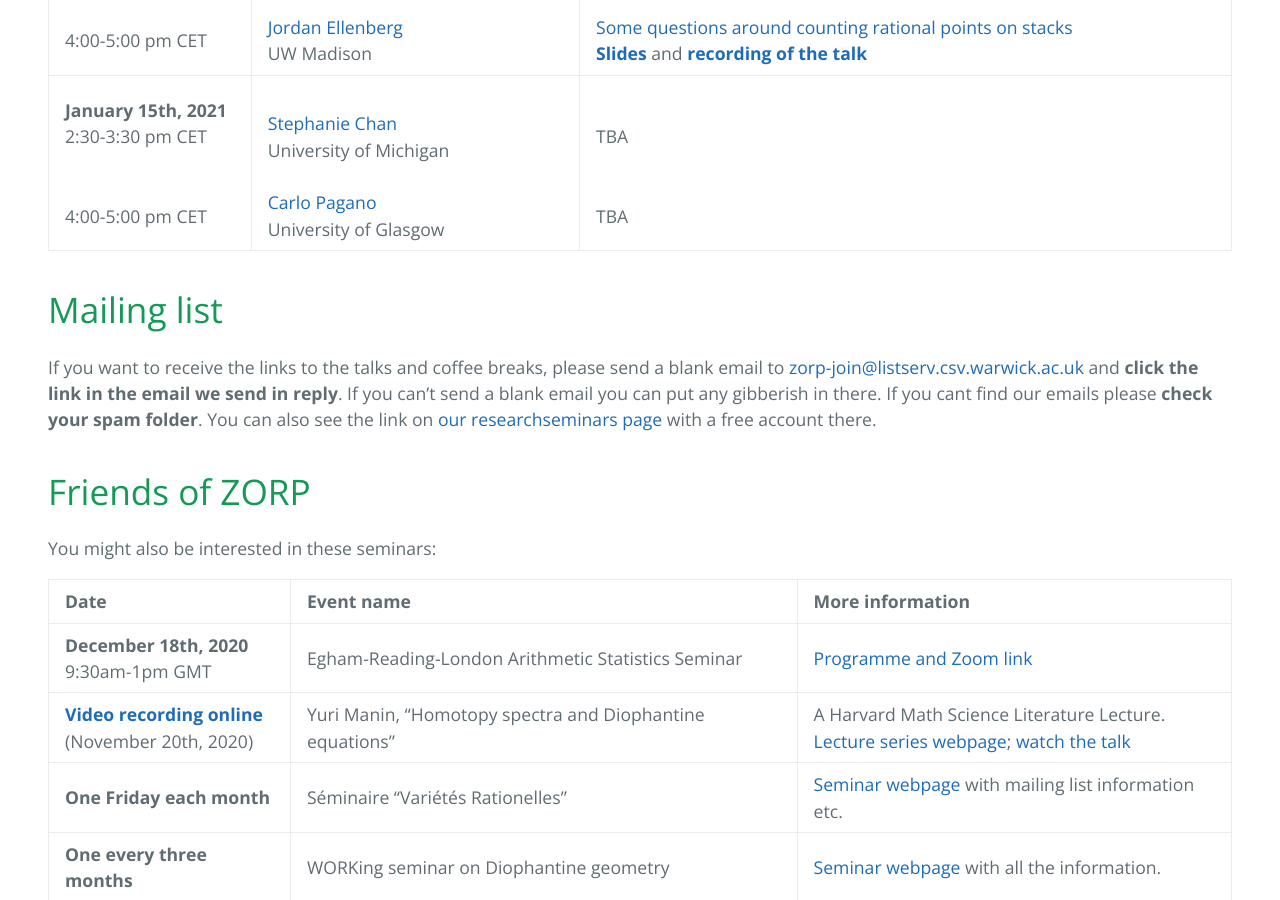
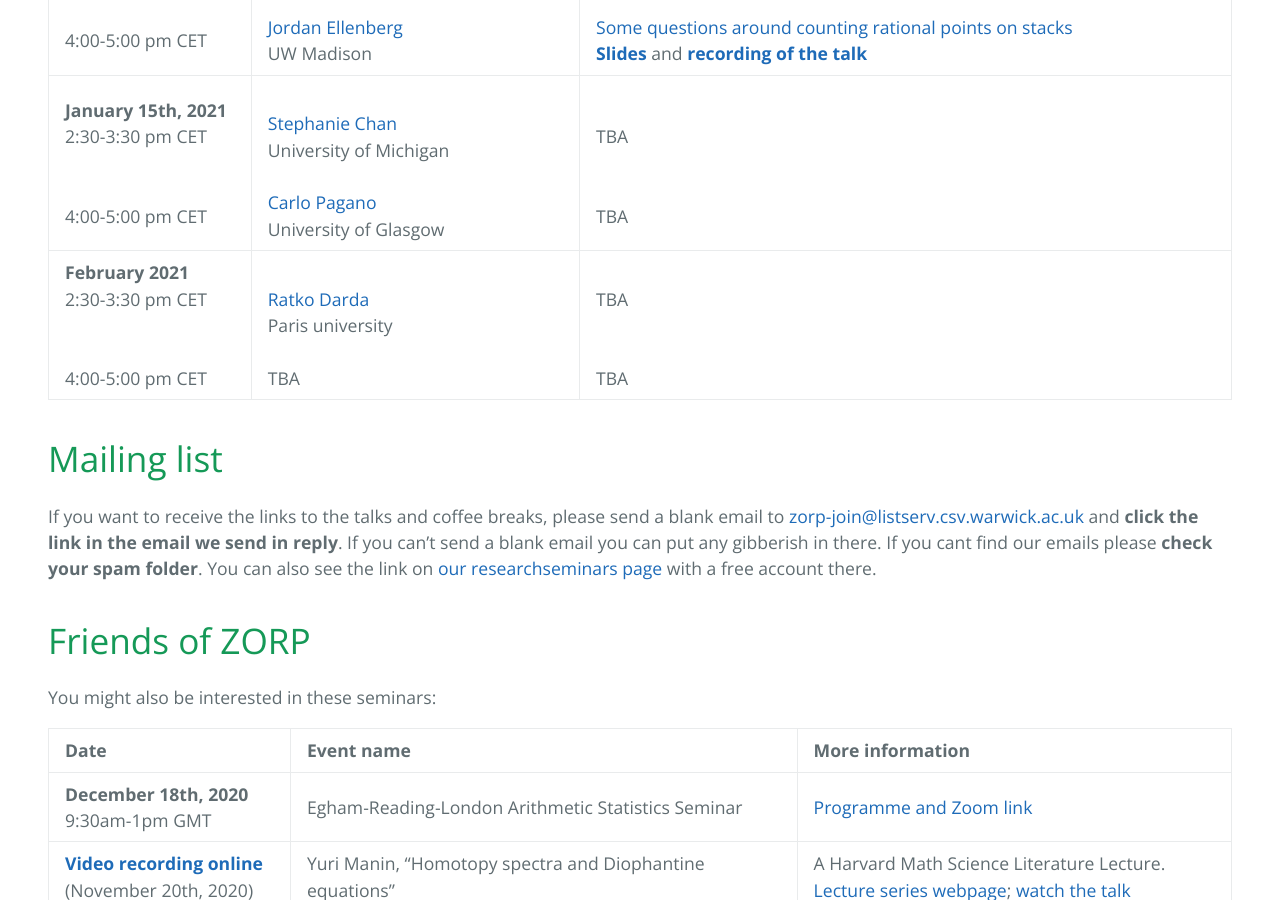
Before and after one commit to zoom-on-rational-points/zoom-on-rational-points.github.io, a Jekyll site: the page built from index.md, in a window 1280 px wide and 900 px high, scrolled down 998 px. Built offline with Jekyll 4.4.1, drawn with Linux system fonts in a browser that asks for light colours; our own code applies the rules of GitHub Pages for plain Markdown files.

Commit message:
Update index.md

```diff
--- a/index.md
+++ b/index.md
@@ -15,6 +15,7 @@ The seminar meets on one Friday every month with two talks, at **2:30-3:30 pm  P
 |:------------|:--------------|:------|
 | **December 11th, 2020** <br>2:30-3:30 pm CET <br><br> <br> 4:00-5:00 pm CET <br>| <br><a href="https://www.imo.universite-paris-saclay.fr/~colliot/">Jean-Louis Colliot-Thélène</a> <br> CNRS and Paris-Saclay University (Orsay) <br><br>  <a href="https://www.math.wisc.edu/~ellenber/"> Jordan Ellenberg </a> <br> UW Madison| <br><a href="https://zoom-on-rational-points.github.io/abstractCT">Jumps in the rank of the Mordell-Weil group</a> / <a href="https://zoom-on-rational-points.github.io/resumeCT">Sauts du rang du groupe de Mordell-Weil</a> <br><a href="slidesCT.pdf" style="font-weight:bold">Slides</a> (in French) and <a href="https://www.youtube.com/watch?v=BMyr5qWhbhg&t=38s&ab_channel=EfthymiosSofos" style="font-weight:bold">recording of the talk</a><br><br><a href="https://zoom-on-rational-points.github.io/abstractJE">Some questions around counting rational points on stacks</a><br><a href="slidesJE.pdf" style="font-weight:bold">Slides</a> and <a href="https://www.youtube.com/watch?v=lQ9vtUhit_Y&ab_channel=EfthymiosSofos" style="font-weight:bold">recording of the talk</a>|
 | **January 15th, 2021** <br>2:30-3:30 pm CET <br><br> <br> 4:00-5:00 pm CET <br>| <br><a href ="http://www-personal.umich.edu/~ytchan/">Stephanie Chan</a> <br> University of Michigan <br><br>  <a href="http://guests.mpim-bonn.mpg.de/carlo.pagano90/"> Carlo Pagano </a> <br> University of Glasgow| <br>TBA <br><br><br>TBA<br>|
+| **February 2021** <br>2:30-3:30 pm CET <br><br> <br> 4:00-5:00 pm CET <br>| <br><a href ="https://webusers.imj-prg.fr/ratko.darda">Ratko Darda</a> <br> Paris university <br><br>   TBA <br> | <br>TBA <br><br><br>TBA<br>|
 
 
 # Mailing list
```
